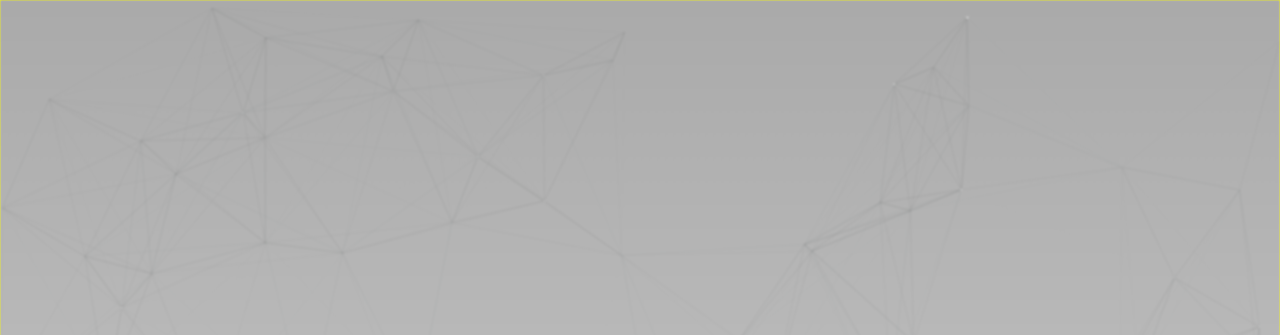
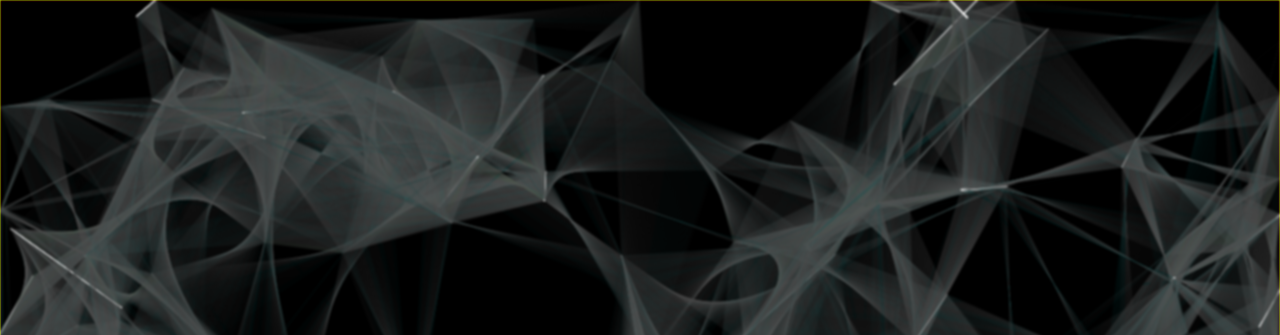
Before and after one commit to crucysm/crucysm, a plain HTML site: page index.html in a window 1280 px wide. Shown: the top 335 px of the page. Drawn offline with Linux system fonts and the light colour scheme.

Commit message:
remove clear canvas js

```diff
--- a/css/index.css
+++ b/css/index.css
@@ -94,6 +94,7 @@ body{
   justify-content: center;
   border: 1px solid yellow;
   margin: 0 auto;
+  background: linear-gradient(red, blue);
   font-family: 'regular', sans-serif;
 }
 
@@ -107,7 +108,6 @@ body{
   left: 0;
   filter: blur(1px);
   background: linear-gradient(#aaa, #ccc);
-
 }
 
 /* .wrapper{
--- a/js/particles.js
+++ b/js/particles.js
@@ -637,7 +637,7 @@ var pJS = function(tag_id, params){
   pJS.fn.particlesDraw = function(){
 
     /* clear canvas */
-    pJS.canvas.ctx.clearRect(0, 0, pJS.canvas.w, pJS.canvas.h);
+    // pJS.canvas.ctx.clearRect(0, 0, pJS.canvas.w, pJS.canvas.h);
 
     /* update each particles param */
     pJS.fn.particlesUpdate();
```
Also changed, not shown: js/particles-config.js (line endings or trailing spaces).
